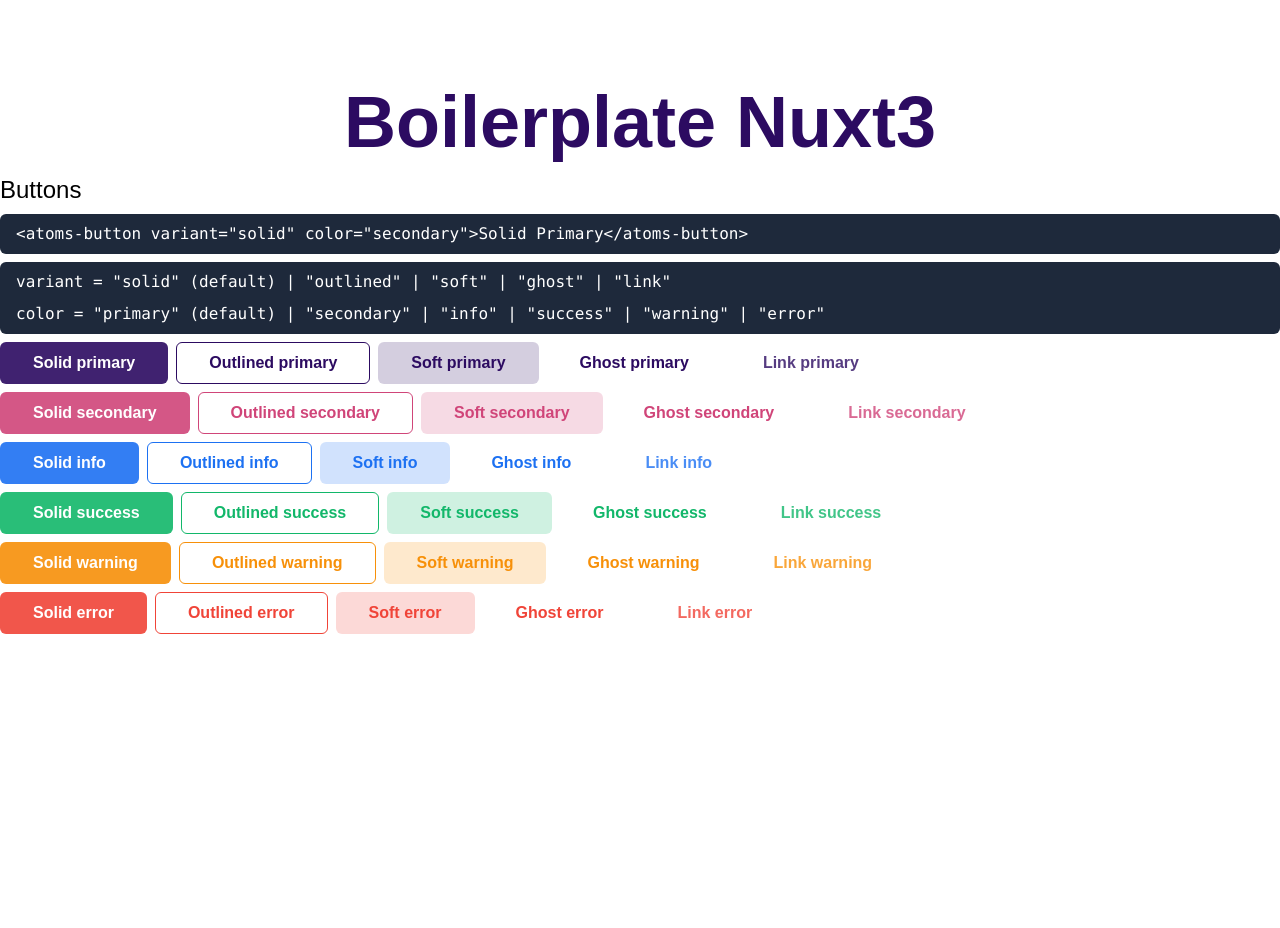
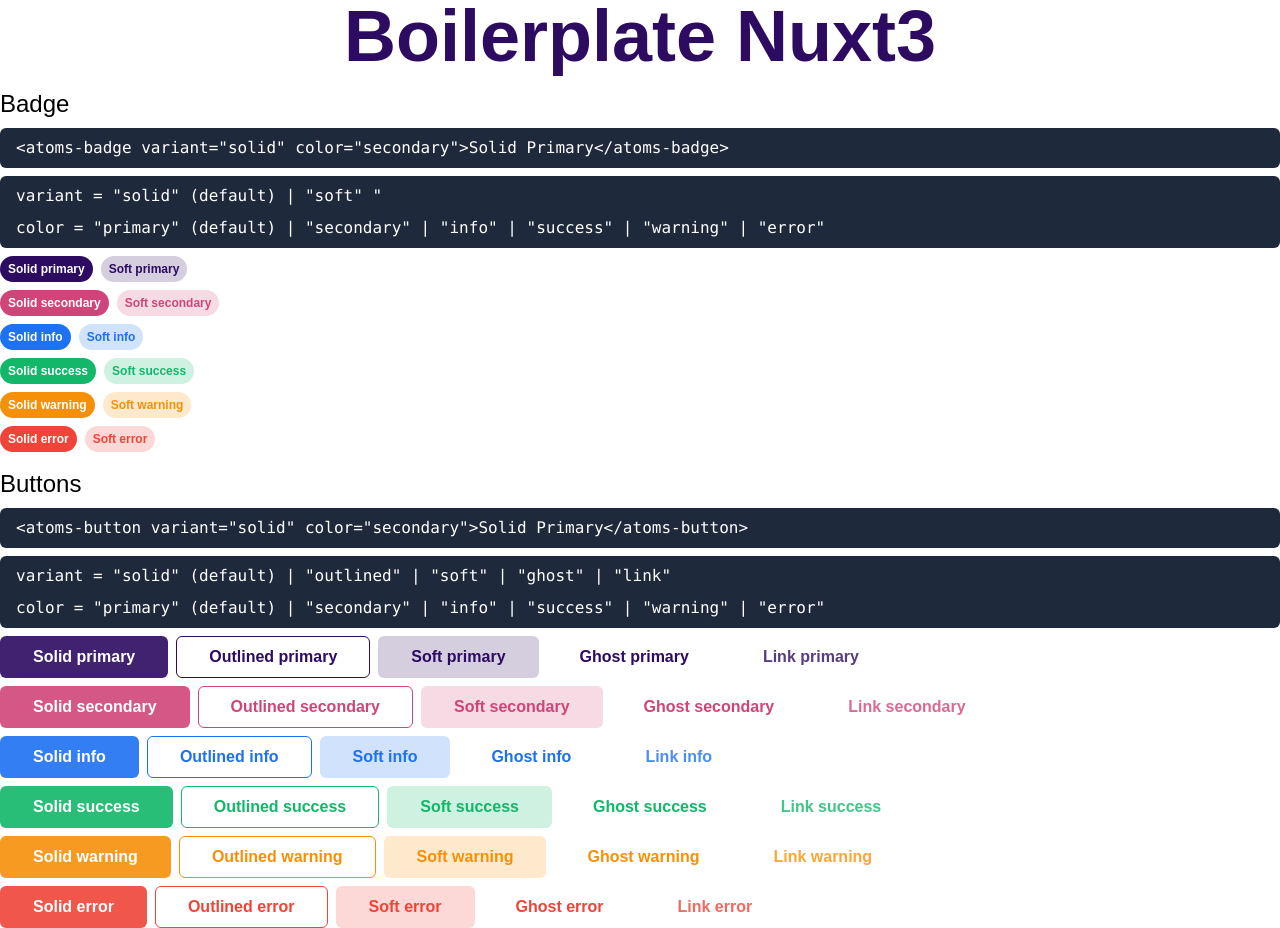
Before and after one commit to fernandoprestes/boilerplate-nuxt3, a Nuxt app: page / in a window 1280 px wide. Before the commit the page ends 800 px from the top, so only its background shows below. Built offline with nearby package versions, Linux system fonts and the light colour scheme.

Commit message:
feat: adiciona component badge

```diff
--- /dev/null
+++ b/components/Atoms/Badge.vue
@@ -0,0 +1,86 @@
+<script
+  lang="ts"
+  setup
+>
+  const props = defineProps({
+    variant: {
+      type: String,
+      default: 'solid',
+    },
+    color: {
+      type: String,
+      default: 'primary',
+    },
+  });
+  const classNames = computed(() => {
+    return {
+      [props.variant]: true,
+      [props.color]: true,
+    };
+  });
+</script>
+<template>
+  <span
+    class="wrapper"
+    v-bind="$attrs"
+    :class="classNames"
+  >
+    <slot />
+  </span>
+</template>
+<style
+  scoped
+  lang="scss"
+>
+  .wrapper {
+    @apply inline-flex
+            items-center
+            gap-2
+            py-1
+            px-2
+            rounded-full
+            text-xs
+            font-semibold;
+  }
+  .solid {
+    @apply text-white;
+    &.primary {
+      @apply bg-primary;
+    }
+    &.secondary {
+      @apply bg-secondary;
+    }
+    &.info {
+      @apply bg-info;
+    }
+    &.success {
+      @apply bg-success;
+    }
+    &.warning {
+      @apply bg-warning;
+    }
+    &.error {
+      @apply bg-error;
+    }
+  }
+  .soft {
+    &.primary {
+      @apply bg-primary/20 text-primary;
+    }
+    &.secondary {
+      @apply bg-secondary/20 text-secondary;
+    }
+    &.info {
+      @apply bg-info/20 text-info;
+    }
+    &.success {
+      @apply bg-success/20 text-success;
+    }
+    &.warning {
+      @apply bg-warning/20 text-warning;
+    }
+    &.error {
+      @apply bg-error/20 text-error;
+    }
+  }
+</style>
--- a/pages/index.vue
+++ b/pages/index.vue
@@ -9,8 +9,35 @@
   const buttonsVariantsExemples = ['primary', 'secondary', 'info', 'success', 'warning', 'error'];
 </script>
 <template>
-  <div class="h-[calc(100vh-80px)] flex items-center flex-col justify-center container space-y-4">
+  <div class="flex items-center flex-col justify-center container space-y-4">
     <h1 class="text-display-2xl font-bold text-primary">Boilerplate Nuxt3</h1>
+    <div class="container text-left space-y-2">
+      <h2 class="text-2xl">Badge</h2>
+
+      <div class="flex flex-col text-white bg-slate-800 font-mono px-4 py-2 gap-2 sm:rounded-md">
+        <code>&lt;atoms-badge variant="solid" color="secondary"&gt;Solid Primary&lt;&sol;atoms-badge&gt;</code>
+      </div>
+      <div class="flex flex-col text-white bg-slate-800 font-mono px-4 py-2 gap-2 sm:rounded-md">
+        <p>variant = "solid" (default) | "soft" "</p>
+        <p>color = "primary" (default) | "secondary" | "info" | "success" | "warning" | "error"</p>
+      </div>
+      <div
+        v-for="(item, index) in buttonsVariantsExemples"
+        :key="index"
+        class="flex gap-2 flex-wrap flex-1 justify-center md:justify-start items-center"
+      >
+        <atoms-badge
+          variant="solid"
+          :color="item"
+          >Solid {{ item }}</atoms-badge
+        >
+        <atoms-badge
+          variant="soft"
+          :color="item"
+          >Soft {{ item }}</atoms-badge
+        >
+      </div>
+    </div>
     <div class="container text-left space-y-2">
       <h2 class="text-2xl">Buttons</h2>
 
```
